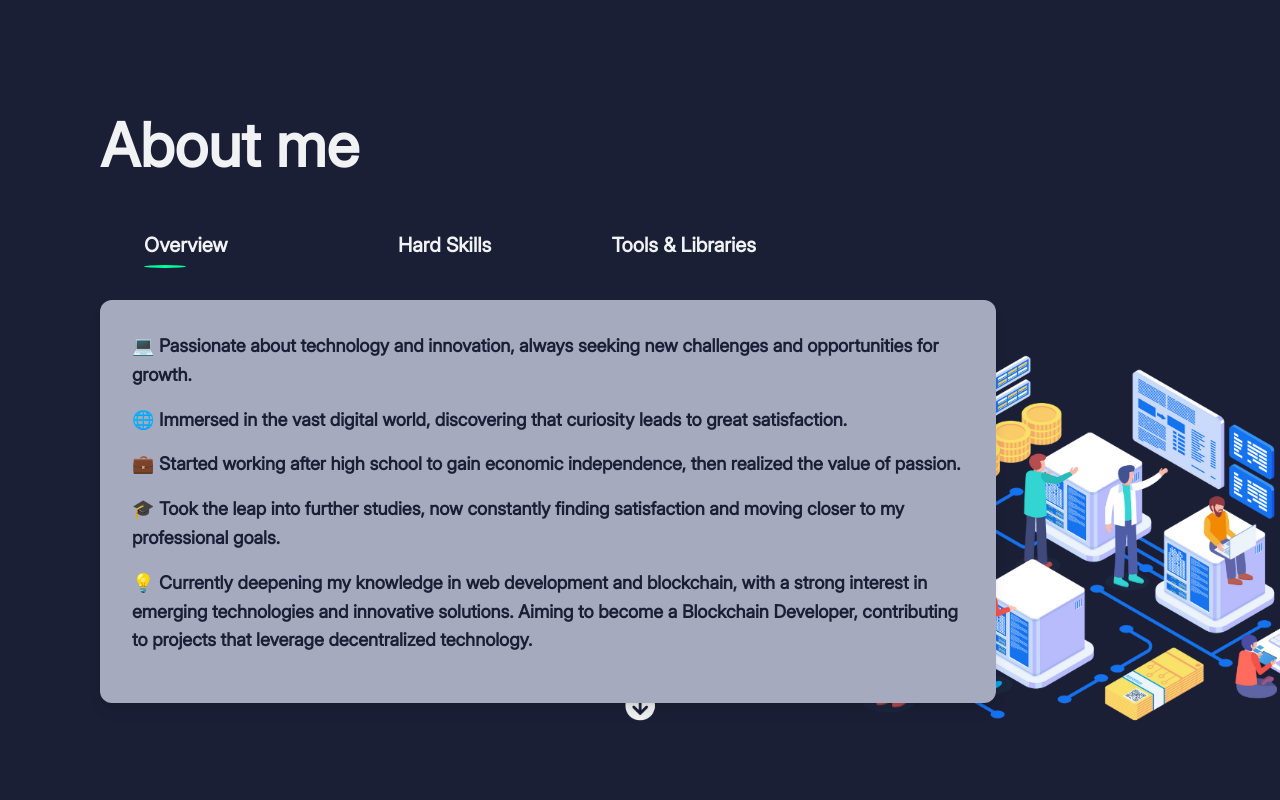
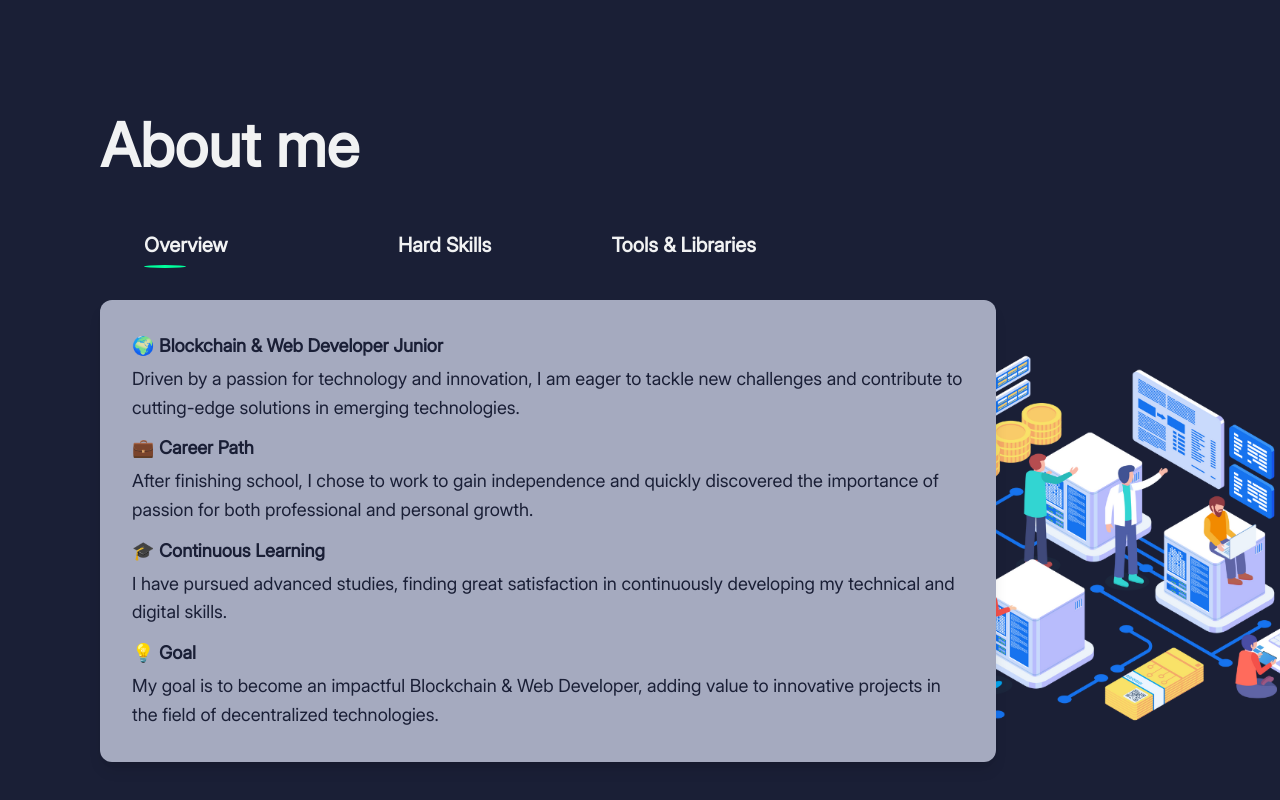
Before and after one commit to stampcodes/portfolio_website_v2, a React (Vite) app: page / in a window 1280 px wide. Shown: the part 945-1745 px from the top of the page. Built offline with nearby package versions, Linux system fonts and the light colour scheme.

Commit message:
Finished overview section

```diff
--- a/src/components/About/OverviewContent.tsx
+++ b/src/components/About/OverviewContent.tsx
@@ -1,28 +1,37 @@
 const OverviewContent = () => {
   return (
     <div className="bg-[#a5aabf] text-[#1a1f36] p-8 max-w-4xl rounded-xl shadow-lg mt-10">
-      <p className="paragraph mb-4">
-        💻 Passionate about technology and innovation, always seeking new
-        challenges and opportunities for growth.
-      </p>
-      <p className="paragraph mb-4">
-        🌐 Immersed in the vast digital world, discovering that curiosity leads
-        to great satisfaction.
-      </p>
-      <p className="paragraph mb-4">
-        💼 Started working after high school to gain economic independence, then
-        realized the value of passion.
-      </p>
-      <p className="paragraph mb-4">
-        🎓 Took the leap into further studies, now constantly finding
-        satisfaction and moving closer to my professional goals.
-      </p>
-      <p className="paragraph mb-4">
-        💡 Currently deepening my knowledge in web development and blockchain,
-        with a strong interest in emerging technologies and innovative
-        solutions. Aiming to become a Blockchain Developer, contributing to
-        projects that leverage decentralized technology.
-      </p>
+      <div className="paragraph mb-3">
+        <h3 className="font-bold mb-1">🌍 Blockchain & Web Developer Junior</h3>
+        <p>
+          Driven by a passion for technology and innovation, I am eager to
+          tackle new challenges and contribute to cutting-edge solutions in
+          emerging technologies.
+        </p>
+      </div>
+      <div className="paragraph mb-3">
+        <h3 className="font-bold mb-1">💼 Career Path</h3>
+        <p>
+          After finishing school, I chose to work to gain independence and
+          quickly discovered the importance of passion for both professional and
+          personal growth.
+        </p>
+      </div>
+      <div className="paragraph mb-3">
+        <h3 className="font-bold mb-1">🎓 Continuous Learning</h3>
+        <p>
+          I have pursued advanced studies, finding great satisfaction in
+          continuously developing my technical and digital skills.
+        </p>
+      </div>
+      <div className="paragraph">
+        <h3 className="font-bold mb-1">💡 Goal</h3>
+        <p>
+          My goal is to become an impactful Blockchain & Web Developer, adding
+          value to innovative projects in the field of decentralized
+          technologies.
+        </p>
+      </div>
     </div>
   );
 };
--- a/src/index.css
+++ b/src/index.css
@@ -83,7 +83,6 @@ body {
   font-size: 18px;
   line-height: 1.6;
   color: #1a1f36;
-  font-weight: 600;
 }
 
 .tab-links {
```
